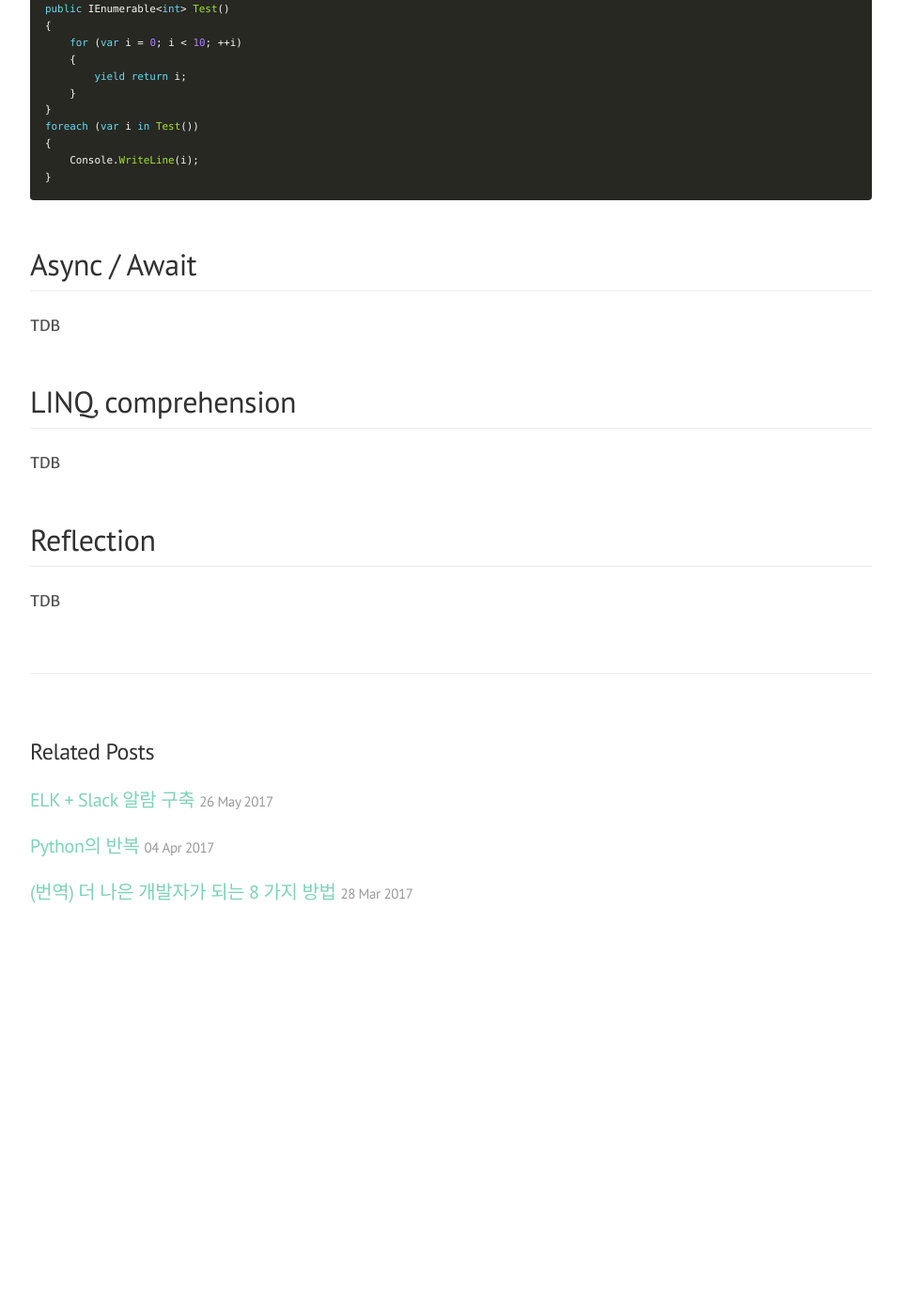
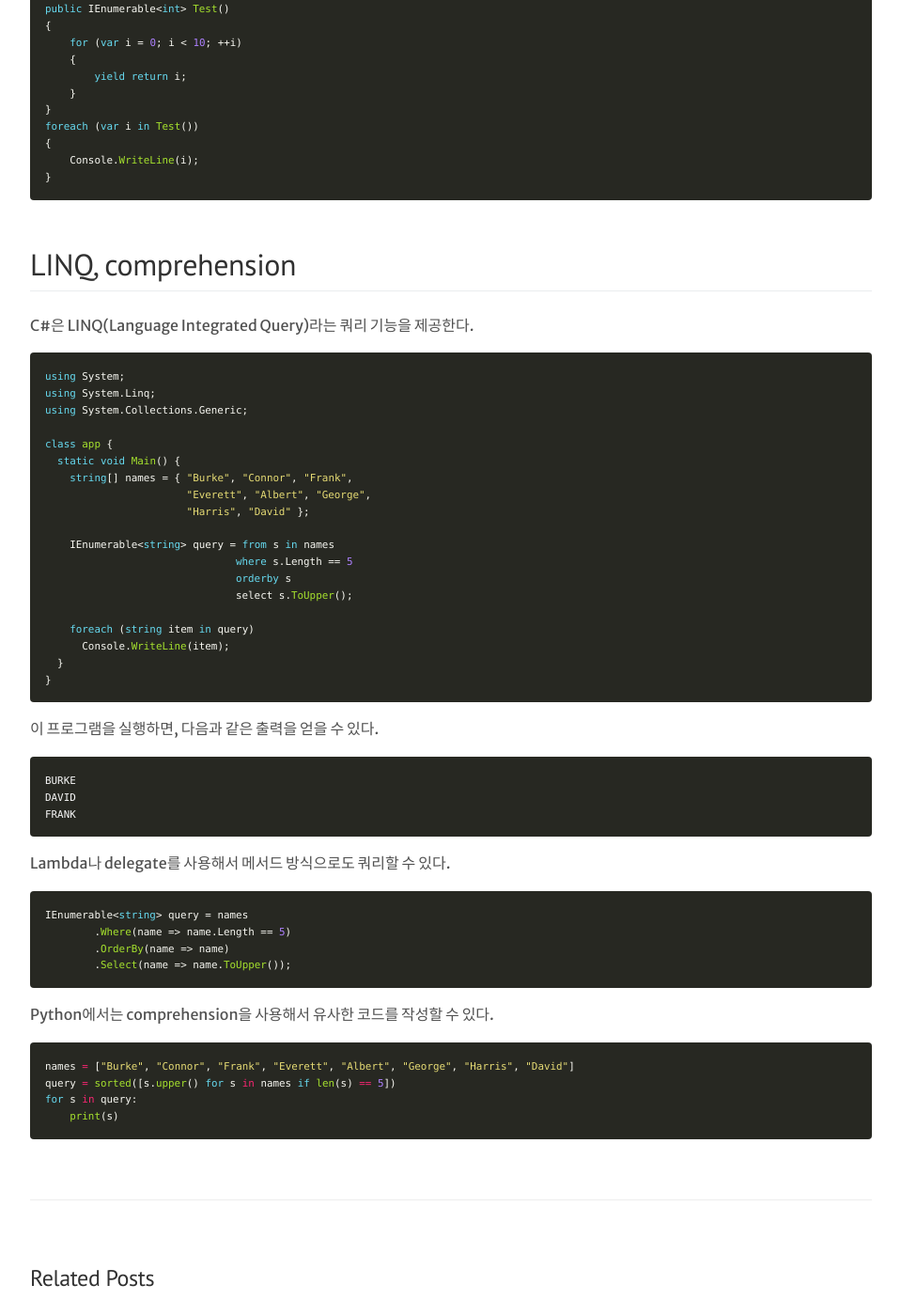
Before and after one commit to mnpk/mnpk.github.io, a Jekyll site: the page built from _posts/2017-06-02-csharp-for-python-programmers.md, in a window 1280 px wide and 1400 px high, scrolled down 14572 px. Shown: the whole window at 94% size, without its empty margins (160-1119 px from the left). Built offline with Jekyll 4.4.1, drawn with Linux system fonts in a browser that asks for light colours; before the commit the page ends 15590 px from its top, so only the background shows below that.

Commit message:
Create 2017-06-02-csharp-for-python-programmers.md

````diff
--- a/_posts/2017-06-02-csharp-for-python-programmers.md
+++ b/_posts/2017-06-02-csharp-for-python-programmers.md
@@ -674,11 +674,56 @@ foreach (var i in Test())
 }
 ```
 
-# Async / Await
-TDB
+# LINQ, comprehension
 
-# LINQ, comprehension
-TDB
+C#은 LINQ(Language Integrated Query)라는 쿼리 기능을 제공한다.
 
-# Reflection
-TDB
+```cs
+using System;
+using System.Linq;
+using System.Collections.Generic;
+
+class app {
+  static void Main() {
+    string[] names = { "Burke", "Connor", "Frank",
+                       "Everett", "Albert", "George",
+                       "Harris", "David" };
+
+    IEnumerable<string> query = from s in names
+                               where s.Length == 5
+                               orderby s
+                               select s.ToUpper();
+
+    foreach (string item in query)
+      Console.WriteLine(item);
+  }
+}
+```
+
+이 프로그램을 실행하면, 다음과 같은 출력을 얻을 수 있다.
+
+```
+BURKE
+DAVID
+FRANK
+```
+
+
+Lambda나 delegate를 사용해서 메서드 방식으로도 쿼리할 수 있다.
+
+```cs
+IEnumerable<string> query = names
+	.Where(name => name.Length == 5)
+	.OrderBy(name => name)
+	.Select(name => name.ToUpper());
+```
+
+
+Python에서는 comprehension을 사용해서 유사한 코드를 작성할 수 있다.
+
+```python
+names = ["Burke", "Connor", "Frank", "Everett", "Albert", "George", "Harris", "David"]
+query = sorted([s.upper() for s in names if len(s) == 5])
+for s in query:
+    print(s)
+```
````
